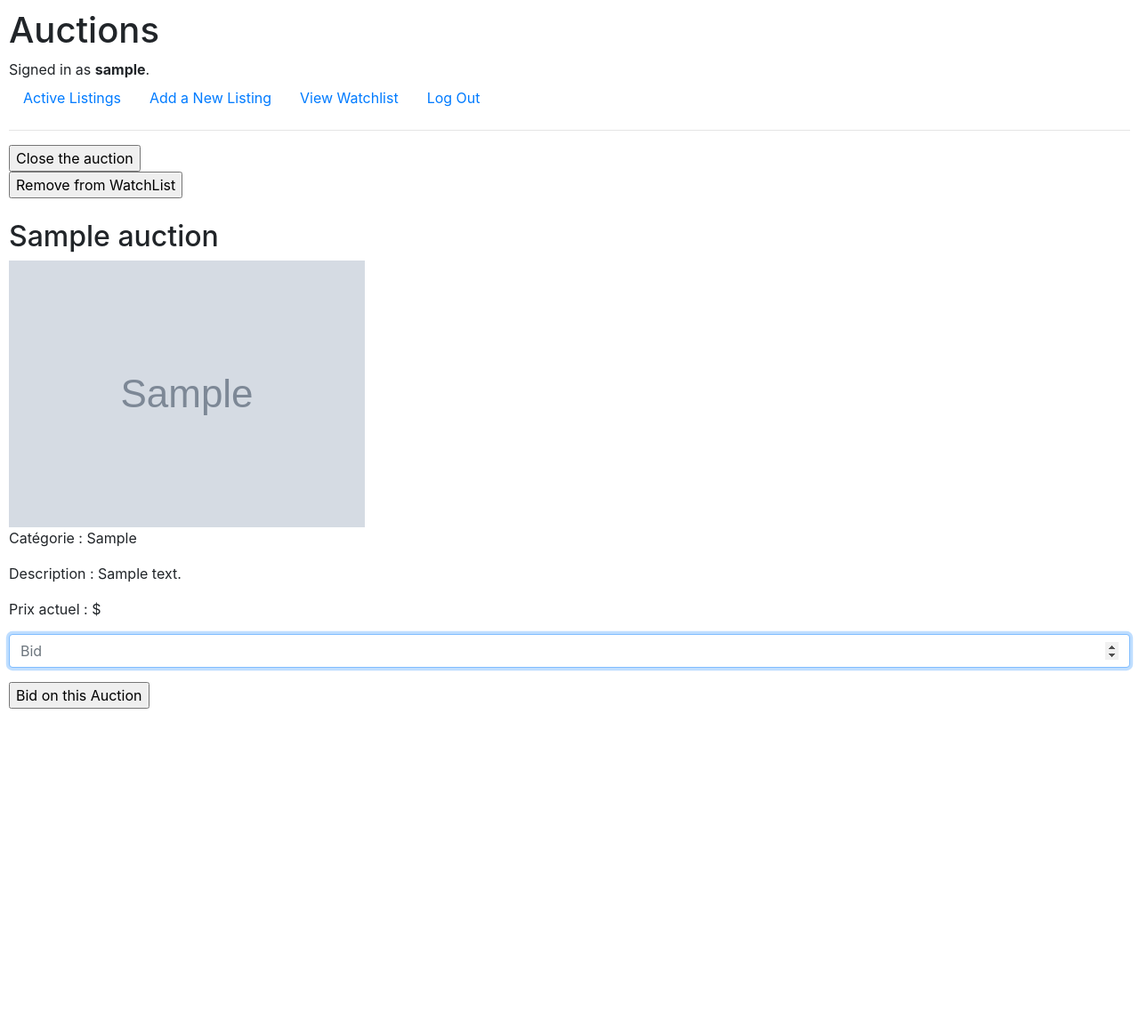
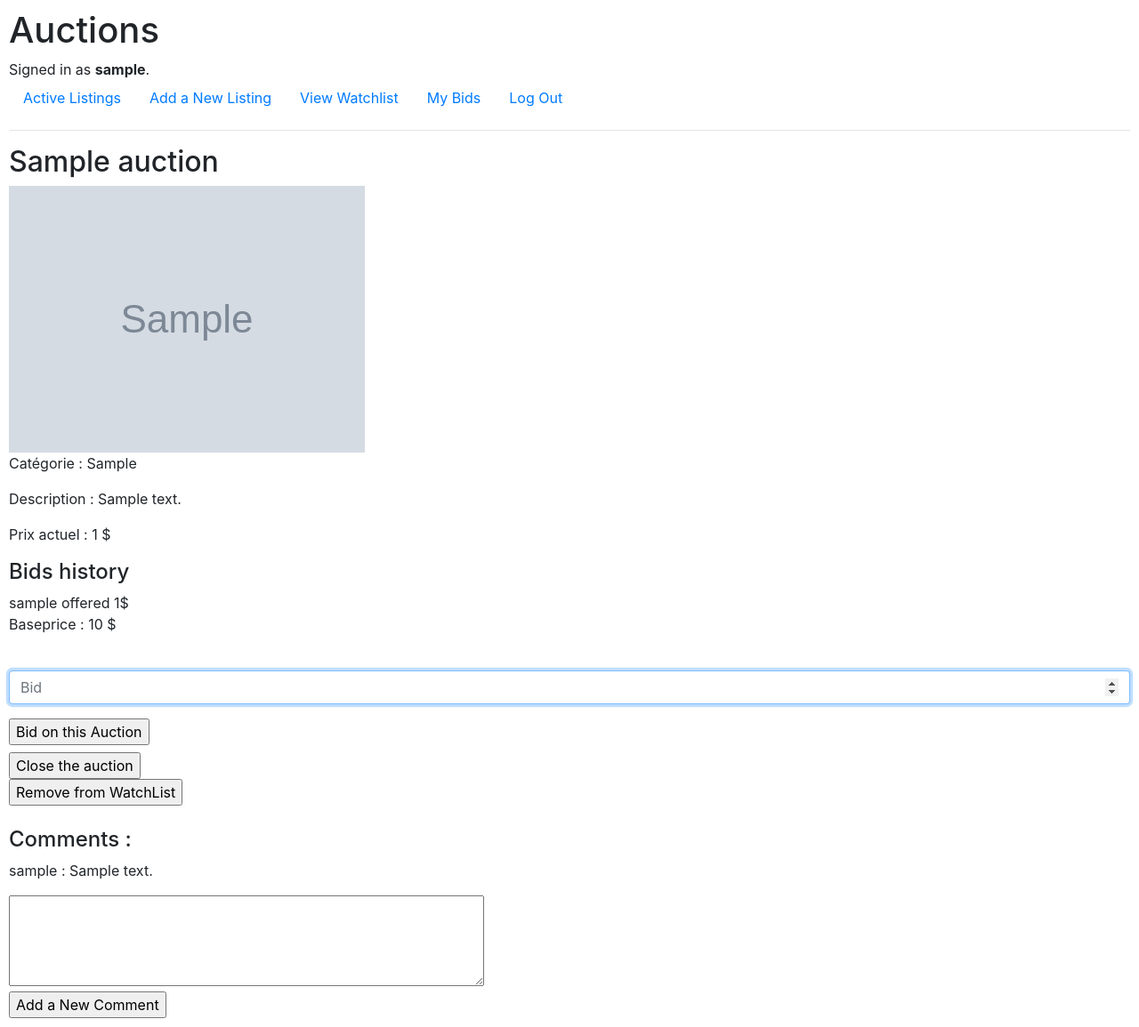
Before and after one commit to IliasElab/CS50_Commerce, a Django app: page /1 in a window 1280 px wide. Shown: the whole page at 89% size. Before the commit the page ends 797 px from the top, so only its background shows below. Run offline with Django 3.2, Linux system fonts and the light colour scheme; a user stored in the database is signed in; tables that the repository leaves empty hold one stand-in row (values such as "Sample post"); grey boxes marked "Sample" are stand-in pictures; some libraries are stand-ins or nearby versions.

Commit message:
Changes of Bid and Auction Model price + Add Comments

```diff
--- a/auctions/admin.py
+++ b/auctions/admin.py
@@ -25,7 +25,7 @@
     return _linkify
 
 class AuctionAdmin(admin.ModelAdmin):
-    list_display = ("id", "title", "description", linkify(field_name="price"), "category", "createdby", "isactive")
+    list_display = ("id", "title", "description", "baseprice", "category", "createdby", "isactive")
 
 
 class UserAdmin(admin.ModelAdmin):
@@ -33,7 +33,7 @@
     filter_horizontal = ("watchlist",)
 
 class BidAdmin(admin.ModelAdmin):
-    list_display = ("id", "proposer", "value")
+    list_display = ("id", "proposer", "value", linkify(field_name="auction"))
 
 admin.site.register(Auction, AuctionAdmin)
 admin.site.register(Bid, BidAdmin)
--- a/auctions/models.py
+++ b/auctions/models.py
@@ -2,15 +2,17 @@
 from django.db import models
 
 
-
 class Auction(models.Model):
     isactive = models.BooleanField(default = True)
-    price = models.ForeignKey("Bid", on_delete=models.CASCADE, related_name="bid_auction", null=True)
+    baseprice = models.IntegerField()
     title = models.CharField(max_length= 100)
     description = models.TextField(max_length=1500)
     category = models.CharField(max_length= 50, default=None)
     image = models.URLField(max_length=200, default=None, blank=True)
     createdby = models.ForeignKey("User", on_delete=models.CASCADE , related_name="owning")
+
+    def __str__(self):
+        return "Auction N° "+ str(self.id)
 
 class User(AbstractUser):
     watchlist = models.ManyToManyField(Auction, blank=True, related_name = "auctions")
@@ -18,32 +20,15 @@
 class Bid(models.Model):
     value = models.IntegerField()
     proposer = models.ForeignKey(User, on_delete=models.CASCADE, related_name="proposer_bids")
+    auction = models.ForeignKey(Auction, on_delete=models.CASCADE, related_name="bids")
+
+    class Meta:
+        ordering = ('-value',)
 
     def __str__(self):
         return "Bid N° "+ str(self.id)
 
 class Comment(models.Model):
     auction = models.ForeignKey(Auction, on_delete=models.CASCADE, related_name="comments")
-
-
-# old models
-# class Auction(models.Model):
-#     isactive = models.BooleanField(default = True)
-#     baseprice = models.FloatField(max_length=20)
-#     price = models.FloatField(max_length=20)
-#     title = models.CharField(max_length= 100)
-#     description = models.TextField(max_length=1500)
-#     category = models.CharField(max_length= 50, default=None)
-#     image = models.URLField(max_length=200, default=None, blank=True)
-#     createdby = models.ForeignKey("User", on_delete=models.CASCADE , related_name="owning")
-
-# class User(AbstractUser):
-#     watchlist = models.ManyToManyField(Auction, blank=True, related_name = "auctions")
-
-# class Bid(models.Model):
-#     auction = models.ForeignKey(Auction, on_delete=models.CASCADE, related_name="auction_bids")
-#     value = models.IntegerField()
-#     proposer = models.ForeignKey(User, on_delete=models.CASCADE, related_name="proposer_bids")
-
-# class Comment(models.Model):
-#     auction = models.ForeignKey(Auction, on_delete=models.CASCADE, related_name="comments")
+    content = models.TextField(max_length = 2000)
+    writer = models.ForeignKey(User, on_delete=models.CASCADE, related_name="writer_comments")
--- a/auctions/templates/auctions/layout.html
+++ b/auctions/templates/auctions/layout.html
@@ -28,6 +28,9 @@
                     <a class="nav-link" href="{% url 'watchlist' %}">View Watchlist</a>
                 </li>
                 <li class="nav-item">
+                    <a class="nav-link" href="{% url 'mybids' %}">My Bids</a>
+                </li>
+                <li class="nav-item">
                     <a class="nav-link" href="{% url 'logout' %}">Log Out</a>
                 </li>
             {% else %}
--- a/auctions/templates/auctions/listing.html
+++ b/auctions/templates/auctions/listing.html
@@ -1,6 +1,43 @@
 {% extends "auctions/layout.html" %}
 
 {% block body %}
+
+    <h2>{{ listing.title }}</h2>
+    <img src="{{ listing.image }}" alt="">
+    <p>Catégorie : {{ listing.category }}</p>
+    <p>Description : {{ listing.description }}</p>
+
+
+    {% if not listing.bids.all %}
+        <p>Prix actuel : {{ listing.baseprice }} $</p>
+    {% else %}
+        <p>Prix actuel : {{ listing.bids.first.value }} $</p>
+        <h4>Bids history</h4>
+        {% for bid in listing.bids.all %}
+            {{ bid.proposer }} offered {{ bid.value }}$ <br>
+        {% endfor %}
+        <p>Baseprice : {{ listing.baseprice }} $</p>
+        <br>
+    {% endif %}
+
+    {% if listing.isactive == True %}
+        <form action="{% url 'listing' listing.id %}" method="POST">
+            {% csrf_token %}
+            <div class="form-group">
+                {% if not listing.bids.all %}
+                <input autofocus class="form-control" min="{{ listing.baseprice }}" type="number" step="0.01" name="Bid" placeholder="Bid">
+                {% else %}
+                <input autofocus class="form-control" min="{{ listing.bids.first.value }}" type="number" step="0.01" name="Bid" placeholder="Bid">
+                {% endif %}
+            </div>
+            <input type="submit" value="Bid on this Auction"/>
+        </form>
+    {% else %}
+        <h4>This auction is not Active</h4>
+    {% endif %}
+
+    <h3>{{ message }}</h3>
+
 
     {% if user.is_authenticated %}
         {% if listing.createdby == request.user and listing.isactive == True %}
@@ -20,31 +57,18 @@
                     <input type="submit" name="Adding" value="Add to WatchList"/>
                 </form>
             {% endif %}
+        <br>
+        <h4>Comments : </h4>
+        {% for comment in listing.comments.all %}
+            <p>{{comment.writer}} : {{comment.content}}</p>
+        {% endfor %}
+        <form action="{% url 'listing' listing.id %}" method="POST">
+            {% csrf_token %}
+            <textarea rows="4" cols="50" name="Commenting"></textarea>
+            <br>
+            <input type="submit" value="Add a New Comment"/>
+        </form>
     {% else %}
 
     {% endif %}
-    <br>
-    <h2>{{ listing.title }}</h2>
-    <img src="{{ listing.image }}" alt="">
-    <p>Catégorie : {{ listing.category }}</p>
-    <p>Description : {{ listing.description }}</p>
-
-    <p>Prix actuel : {{ listing.price.value }} $</p>
-
-    {% if listing.isactive == True %}
-        <form action="{% url 'listing' listing.id %}" method="POST">
-            {% csrf_token %}
-            <div class="form-group">
-                <input autofocus class="form-control" min="{{ listing.price.value }}" type="number" step="0.01" name="bid" placeholder="Bid">
-            </div>
-            <input type="submit" value="Bid on this Auction"/>
-        </form>
-    {% else %}
-        <h3>This auction is not Active</h3>
-        {% if listing.price.proposer == request.user %}
-            {{ message }}
-        {% endif %}
-    {% endif %}
-
-
 {% endblock %}
--- a/auctions/urls.py
+++ b/auctions/urls.py
@@ -10,4 +10,5 @@
     path("addlisting", views.addlisting, name="addlisting"),
     path("<int:listing_id>", views.listing, name="listing"),
     path("watchlist", views.watchlist, name="watchlist"),
+    path("mybids", views.mybids, name="mybids")
 ]
--- a/auctions/views.py
+++ b/auctions/views.py
@@ -13,16 +13,23 @@
 def index(request):
     return render(request, "auctions/index.html", {
         "listings": Auction.objects.filter(isactive = True),
-        "watchlist": False
+        "title": "Active Listing"
     })
 
 def watchlist(request):
     wlist = request.user.watchlist.all()
     return render(request, "auctions/index.html", {
         "listings": Auction.objects.filter(id__in = [wl.id for wl in wlist]),
-        "watchlist": True
+        "title": "Watchlist"
     })
 
+def mybids(request):
+    blist = request.user.proposer_bids.all()
+    alist = Auction.objects.all()
+    return render(request, "auctions/index.html", {
+        "listings": alist.filter(id__in = [bl.auction.id for bl in blist]),
+        "title": "My Bids"
+    })
 
 def login_view(request):
     if request.method == "POST":
@@ -78,16 +85,14 @@
 @login_required()
 def addlisting(request):
     if request.method == "POST":
-        initialbid = Bid(value = request.POST["baseprice"], proposer = request.user)
         new = Auction(
             title=request.POST["title"],
             category = request.POST["category"],
             description= request.POST["description"],
-            price=initialbid,
+            baseprice=request.POST["baseprice"],
             image=request.POST["URL"],
             createdby=request.user)
 
-        initialbid.save()
         new.save()
         return render(request, "auctions/index.html", {
             "listings": Auction.objects.filter(isactive = True)
@@ -99,28 +104,34 @@
 def listing(request, listing_id):
     auction = Auction.objects.get(id = listing_id)
     watchlist = None
-
-    if request.method == "POST" and request.user.is_authenticated:
-        if "Adding" in request.POST:
-            request.user.watchlist.add(auction)
-        elif "Removing" in request.POST:
-            request.user.watchlist.remove(auction)
-        elif "bid" in request.POST and float(request.POST["bid"]) > Auction.objects.get(id = listing_id).price.value:
-            new = Bid(value = float(request.POST["bid"]), proposer = request.user)
-            new.save()
-            auction.price = new
-            auction.save()
-        elif "Closing" in request.POST:
-            #return HttpResponse(auction.price)
-            auction.isactive = False
-            auction.save()
-        else:
-            return HttpResponse("Done erroring")
+    message = ''
 
     if request.user.is_authenticated:
         watchlist = request.user.watchlist.all()
 
+        if auction.isactive == False and auction.bids.first() and auction.bids.first().proposer == request.user:
+            message = "You won this auction !"
+
+        if request.method == "POST":
+            #return HttpResponse(request.POST)
+            if "Adding" in request.POST:
+                request.user.watchlist.add(auction)
+            elif "Removing" in request.POST:
+                request.user.watchlist.remove(auction)
+            elif "Bid" in request.POST and ((not auction.bids.all() and float(request.POST["Bid"]) > auction.baseprice) or (auction.bids.first() and auction.bids.first().value < float(request.POST["Bid"]))):
+                new = Bid(value = float(request.POST["Bid"]), proposer = request.user, auction = auction)
+                new.save()
+            elif "Closing" in request.POST:
+                auction.isactive = False
+                auction.save()
+            elif "Commenting" in request.POST:
+                comment = Comment(auction = auction, writer = request.user, content = request.POST["Commenting"])
+                comment.save()
+            else:
+                message = "An error has been detected"
+
     return render(request, "auctions/listing.html", {
         "listing" : auction,
-        "watchlist" : watchlist
+        "watchlist" : watchlist,
+        "message": message
     })
```
Also changed, not shown: auctions/templates/auctions/index.html (+9 -8 lines), auctions/migrations/0021_auto_20210517_1936.py (added), auctions/migrations/0022_alter_bid_options.py (added), auctions/migrations/0023_alter_bid_options.py (added).
